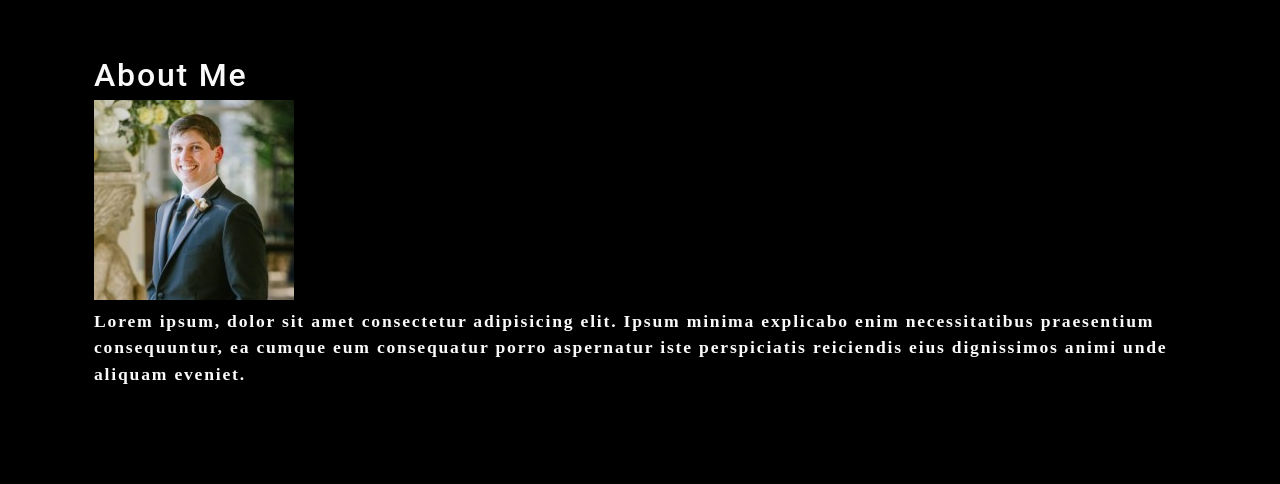
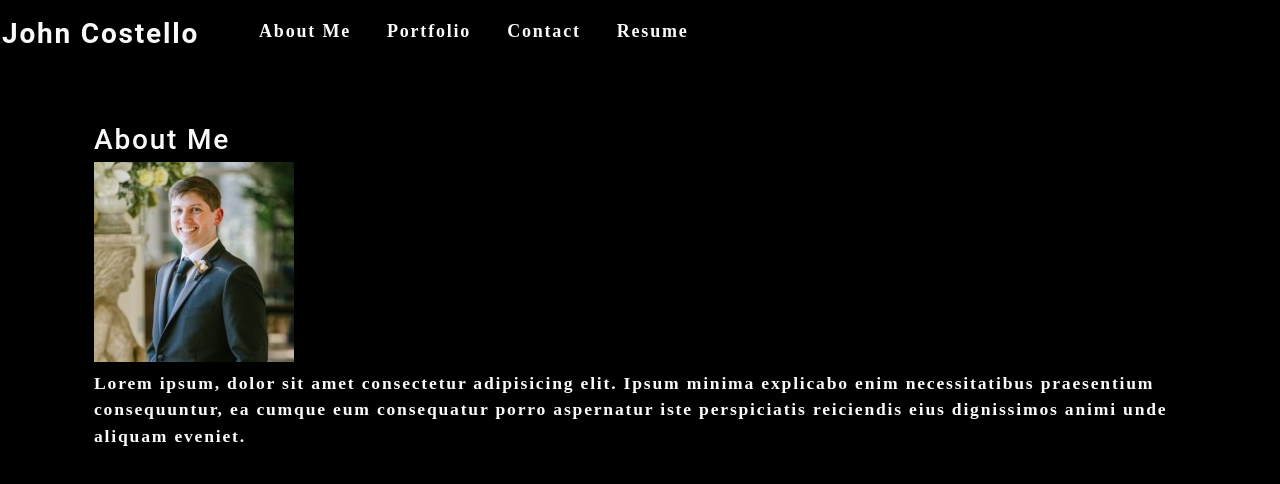
Before and after one commit to jciii91/professional-portfolio-react, a React (Create React App) app: page / in a window 1280 px wide. Shown: the top 484 px of the page. Built offline with nearby package versions, Linux system fonts and the light colour scheme.

Commit message:
navbar made but not functional yet

```diff
--- a/src/App.js
+++ b/src/App.js
@@ -1,9 +1,11 @@
 import React from 'react';
 import About from './components/About';
+import Nav from './components/Nav';
 
 function App() {
   return (
     <div>
+      <Nav></Nav>
       <main>
         <About></About>
       </main>
--- a/src/components/About/index.js
+++ b/src/components/About/index.js
@@ -3,9 +3,9 @@ import profilePicture from "../../assets/img/profilePhoto.jpg"
 
 function About() {
     return (
-        <div className='aboutMe'>
+        <div id='about-me'>
             <div>
-                <h2>About Me</h2>
+                <h3>About Me</h3>
             </div>
             <div>
                 <img alt='John Costello' src={profilePicture}/>
--- /dev/null
+++ b/src/components/Nav/index.js
@@ -0,0 +1,31 @@
+import React from 'react';
+
+function Nav() {
+    return (
+        <header className="flex-row">
+            <h3 className='my-2'>
+                <a href='/'>
+                    John Costello
+                </a>
+            </h3>
+            <nav>
+                <ul className="flex-row">
+                    <li className="mx-2">
+                        <a href="#about">About Me</a>
+                    </li>
+                    <li className="mx-2">
+                        <a href="#portfolio">Portfolio</a>
+                    </li>
+                    <li className="mx-2">
+                        <a href="#contact">Contact</a>
+                    </li>
+                    <li className="mx-2">
+                        <a href="/">Resume</a>
+                    </li>
+                </ul>
+            </nav>
+        </header>
+    );
+}
+
+export default Nav;
```
